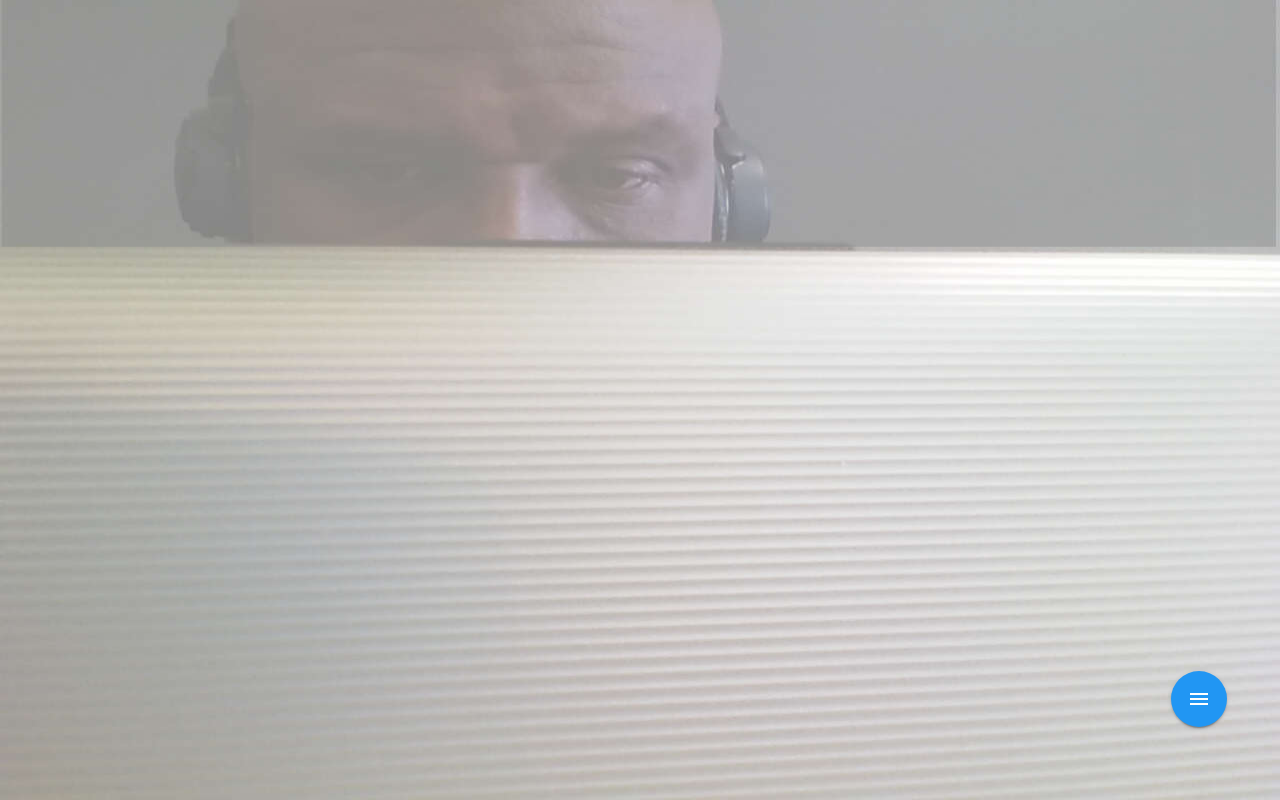
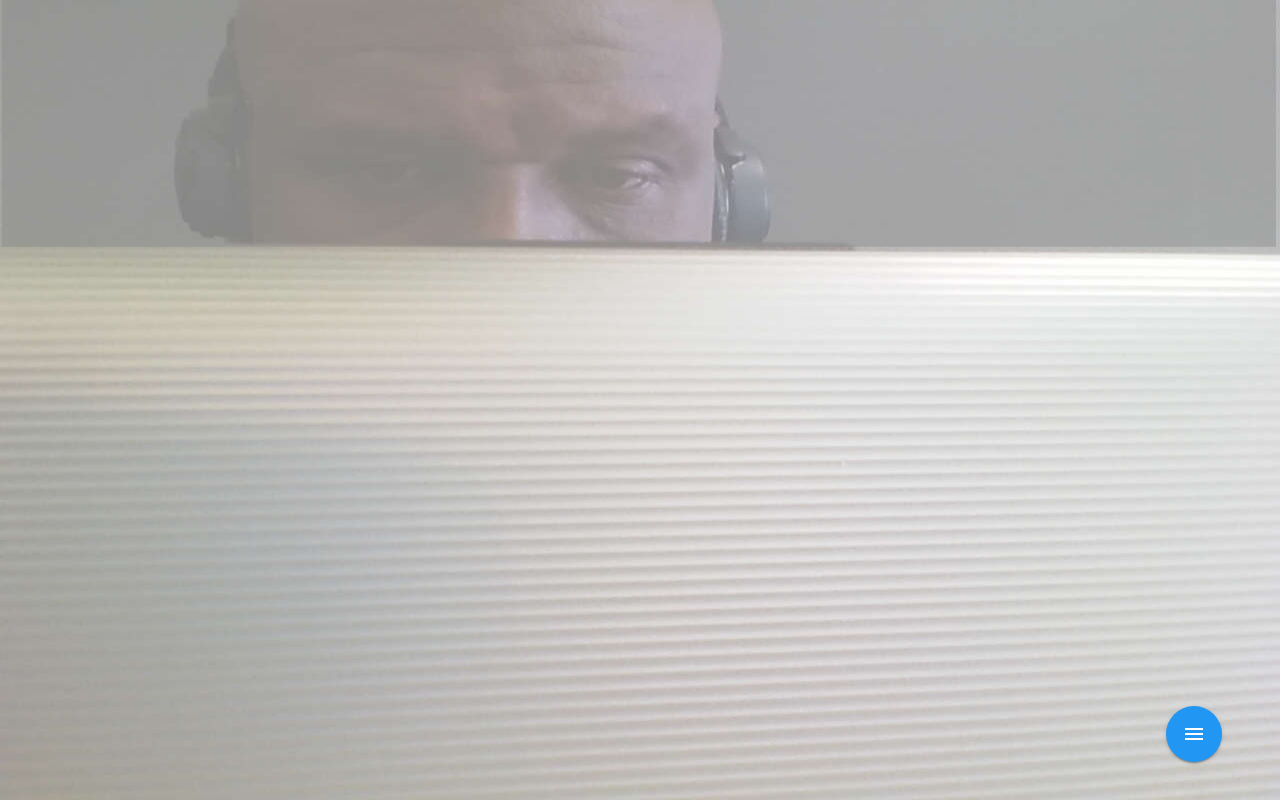
Before and after one commit to Ian-Maynard/P, a plain HTML site: page index.html in a window 1280 px wide. Drawn offline with nearby package versions, Linux system fonts and the light colour scheme.

Commit message:
Minor changs to menu

```diff
--- a/assets/css/style.css
+++ b/assets/css/style.css
@@ -7,8 +7,15 @@ height: 100%;
 
 
 .fixed-action-btn {
-  padding-right: 30px;
-  padding-bottom: 50px;
+  padding-right: 35px;
+  padding-bottom: 15px;
+  padding-top:30px;
+}
+
+
+.btn-floating{
+  padding-right: 35px;
+  padding-bottom: 15px;
 }
 
 .backdrop{
```
